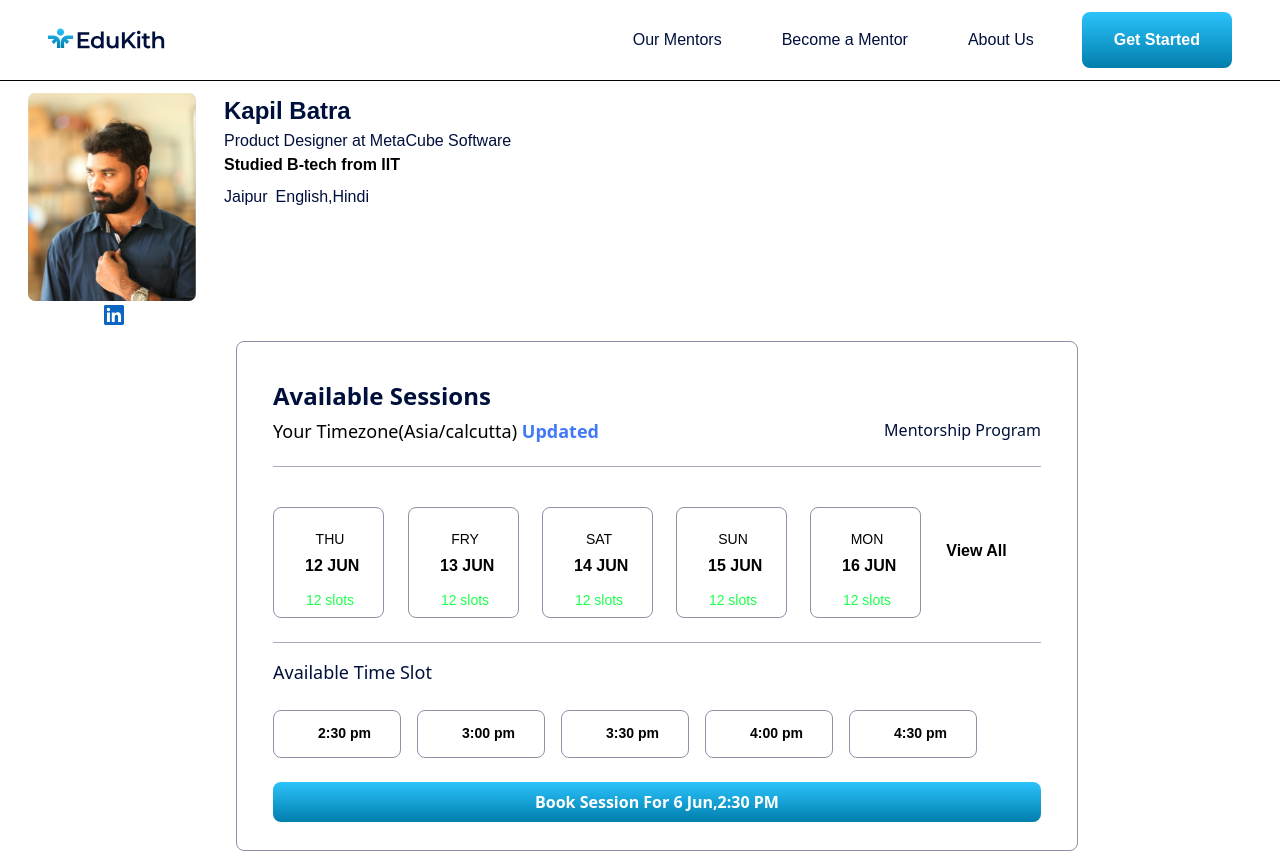
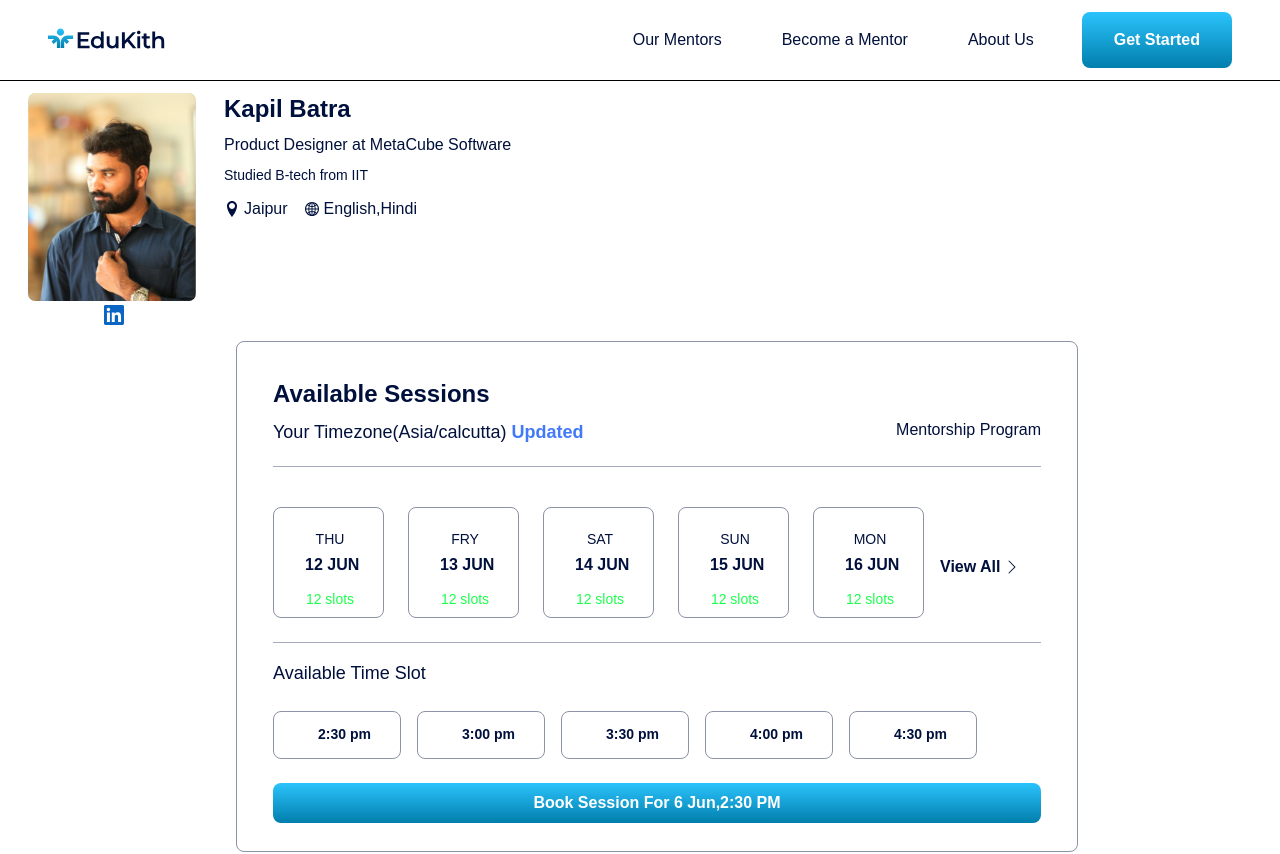
Before and after one commit to asif2508/silver-goggles, a React (Create React App) app: page /section in a window 1280 px wide. Shown: the top 854 px of the page. Built offline with nearby package versions, Linux system fonts and the light colour scheme.

Commit message:
Fixed section

```diff
--- a/package.json
+++ b/package.json
@@ -32,6 +32,7 @@
     "redux": "^4.1.2",
     "redux-devtools-extension": "^2.13.9",
     "redux-thunk": "^2.4.1",
+    "tailwind-scrollbar-hide": "^1.1.7",
     "tailwindcss": "npm:@tailwindcss/postcss7-compat@^2.2.17",
     "web-vitals": "^2.1.4"
   },
--- a/src/components/VaibhavSection/Section.js
+++ b/src/components/VaibhavSection/Section.js
@@ -5,7 +5,9 @@ import link_icon from "../../images/linkedin_icon.svg";
 import Colors from "../../utils/Colors";
 import LoginString from "../../utils/Strings/LoginString";
 import MyModel from "./MyModel";
-
+import { ImLocation } from "react-icons/im";
+import { AiOutlineGlobal } from "react-icons/ai";
+import { BsChevronRight } from "react-icons/bs";
 
 const Section = () => {
   const [showMyModel, setMyModel] = useState(false);
@@ -22,13 +24,27 @@ const Section = () => {
             <img className="ml-9 mt-1 w-5 h-5 lg:ml-24" src={link_icon} />
           </aside>
           <div className="font-primayfont ml-4 mt-3 font-bold lg:h-6">
-            <h3 style={{fontSize:24,fontWeight:700,color: Colors.dark_blue}} >{LoginString.name}</h3>
-            <h5 className="w-64" style={{fontSize:16,fontWeight:400,color: Colors.dark_blue,width:336}}>{LoginString.jobrole}</h5>
-            <h6 className="w-48 ">{LoginString.study}</h6>
-            <div className="inline-flex mt-2">
-              <p style={{fontSize:16,fontWeight:400,color: Colors.dark_blue}}>{LoginString.location}</p>
-              <p className="ml-2" style={{fontSize:16,fontWeight:400,color: Colors.dark_blue}}>{LoginString.language}</p>
-
+            <h3 className="text-2xl font-bold text-dark-blue font-primayfont">
+              {LoginString.name}
+            </h3>
+            <h5 className="text-base font-normal text-dark-blue font-primayfont mt-2">
+              {LoginString.jobrole}
+            </h5>
+            <h6 className="mt-2 font-primayfont text-sm font-normal text-dark-blue">
+              {LoginString.study}
+            </h6>
+            <div className="inline-flex mt-3 items-center">
+              <ImLocation className="h-4 w-4 mr-1" color={Colors.dark_blue} />
+              <p className="text-base font-primayfont font-normal text-dark-blue">
+                {LoginString.location}
+              </p>
+              <AiOutlineGlobal
+                className="h-4 w-4 ml-4 mr-1"
+                color={Colors.dark_blue}
+              />
+              <p className="text-base font-primayfont font-normal text-dark-blue">
+                {LoginString.language}
+              </p>
             </div>
           </div>
         </div>
@@ -38,29 +54,62 @@ const Section = () => {
         <div className="pl-3 pr-3 mt-4">
           <div
             className="w-full  rounded-lg  pr-9 pl-9 lg:w-7/12  lg:h-full lg:ml-56 lg:mt-2"
-            style={{ borderWidth: 1, borderColor: Colors.textInputBorder,width:842 }}
+            style={{
+              borderWidth: 1,
+              borderColor: Colors.textInputBorder,
+              width: 842,
+            }}
           >
-            <h1 className=" font-bold mt-9" style={{fontSize:24,width:234,color: Colors.dark_blue}}>{LoginString.session}</h1>
-            <h2 className="mt-1 lg:float-right"style={{fontSize:16,fontWeight:500,color: Colors.dark_blue}} >{LoginString.mentorship}</h2>
-            <h2 className="mt-1 mb-5  h-7" style={{fontSize:18,fontWeight:400}}>
-             {LoginString.timezone}{" "}
-              <span style={{ color: Colors.buttonBlue,fontSize:18,fontWeight:600 }}>{LoginString.update}</span>
+            <h1
+              className="text-2xl font-primayfont text-dark-blue font-bold mt-9"
+              style={{ width: 234, color: Colors.dark_blue }}
+            >
+              {LoginString.session}
+            </h1>
+            <h2 className="mt-2 lg:float-right text-base font-primayfont font-medium text-dark-blue">
+              {LoginString.mentorship}
             </h2>
-            <hr style={{color:Colors.lightgrey}} />
-            <div className="flex flex-row  overflow-x-scroll  whitespace-nowrap font-primayfont  mt-6">
+            <h2 className="mt-2 mb-5  h-7 text-lg font-primayfont font-normal text-dark-blue">
+              {LoginString.timezone}{" "}
+              <span
+                style={{
+                  color: Colors.buttonBlue,
+                  fontSize: 18,
+                  fontWeight: 600,
+                }}
+              >
+                {LoginString.update}
+              </span>
+            </h2>
+            <hr style={{ color: Colors.lightgrey }} />
+            <div className="flex flex-row  overflow-x-scroll  whitespace-nowrap font-primayfont  mt-6 scrollbar-hide">
               <div className="slider flex flex-row mb-6">
                 <div
                   className="w-20 h-20  mt-4 text-center pt-2 rounded-lg"
                   style={{
                     borderWidth: 1,
                     borderColor: Colors.textInputBorder,
-                    width:111,height:111
+                    width: 111,
+                    height: 111,
                   }}
                 >
-                    <div style={{height:84,width:50,marginLeft:31,marginTop:13}}>
-                  <p className=" font-normal mt-3" style={{fontSize:14}}>{LoginString.thu_day}</p>
-                  <h3 className="font-bold mt-1" style={{fontSize:16}}>{LoginString.date1}</h3>
-                  <h4 className="font-normal mt-3 mb-3"style={{fontSize:14,color:Colors.green}}>{LoginString.slot}</h4>
+                  <div
+                    style={{
+                      height: 84,
+                      width: 50,
+                      marginLeft: 31,
+                      marginTop: 13,
+                    }}
+                  >
+                    <p className=" font-normal mt-3 text-sm font-primayfont text-dark-blue">
+                      {LoginString.thu_day}
+                    </p>
+                    <h3 className="font-bold mt-1 text-base font-primayfont text-dark-blue">
+                      {LoginString.date1}
+                    </h3>
+                    <h4 className="text-sm font-primayfont font-normal mt-3 mb-3 text-green">
+                      {LoginString.slot}
+                    </h4>
                   </div>
                 </div>
                 <div
@@ -68,65 +117,129 @@ const Section = () => {
                   style={{
                     borderWidth: 1,
                     borderColor: Colors.textInputBorder,
-                    width:111,height:111
+                    width: 111,
+                    height: 111,
                   }}
                 >
-                  <div style={{height:84,width:50,marginLeft:31,marginTop:13}}>
-                  <p className=" font-normal mt-3" style={{fontSize:14}}>{LoginString.fry_day}</p>
-                  <h3 className="font-bold mt-1" style={{fontSize:16}}>{LoginString.date2}</h3>
-                  <h4 className="font-normal mt-3 mb-3"style={{fontSize:14,color:Colors.green}}>{LoginString.slot}</h4>
+                  <div
+                    style={{
+                      height: 84,
+                      width: 50,
+                      marginLeft: 31,
+                      marginTop: 13,
+                    }}
+                  >
+                    <p className="font-normal mt-3 text-sm font-primayfont text-dark-blue  ">
+                      {LoginString.fry_day}
+                    </p>
+                    <h3 className="font-bold mt-1 text-base font-primayfont text-dark-blue">
+                      {LoginString.date2}
+                    </h3>
+                    <h4 className="font-normal mt-3 mb-3 text-sm font-primayfont text-green">
+                      {LoginString.slot}
+                    </h4>
                   </div>
                 </div>
                 <div
-                  className="w-20 h-20  mt-4 text-center pt-2 rounded-lg"
+                  className="w-20 h-20 ml-6 mt-4 text-center pt-2 rounded-lg"
                   style={{
                     borderWidth: 1,
                     borderColor: Colors.textInputBorder,
-                    width:111,height:111,marginLeft:23
+                    width: 111,
+                    height: 111,
                   }}
                 >
-                  <div style={{height:84,width:50,marginLeft:31,marginTop:13}}>
-                  <p className=" font-normal mt-3" style={{fontSize:14}}>{LoginString.sat_day}</p>
-                  <h3 className="font-bold mt-1" style={{fontSize:16}}>{LoginString.date3}</h3>
-                  <h4 className="font-normal mt-3 mb-3"style={{fontSize:14,color:Colors.green}}>{LoginString.slot}</h4>
+                  <div
+                    style={{
+                      height: 84,
+                      width: 50,
+                      marginLeft: 31,
+                      marginTop: 13,
+                    }}
+                  >
+                    <p className="font-normal mt-3 text-sm font-primayfont text-dark-blue  ">
+                      {LoginString.sat_day}
+                    </p>
+                    <h3 className="font-bold mt-1 text-base font-primayfont text-dark-blue">
+                      {LoginString.date3}
+                    </h3>
+                    <h4 className="font-normal mt-3 mb-3 text-sm font-primayfont text-green">
+                      {LoginString.slot}
+                    </h4>
                   </div>
                 </div>
                 <div
-                  className="w-20 h-20  mt-4 text-center pt-2 rounded-lg"
+                  className="w-20 h-20 ml-6 mt-4 text-center pt-2 rounded-lg"
                   style={{
                     borderWidth: 1,
                     borderColor: Colors.textInputBorder,
-                    width:111,height:111,marginLeft:23
+                    width: 111,
+                    height: 111,
                   }}
                 >
-                  <div style={{height:84,width:50,marginLeft:31,marginTop:13}}>
-                  <p className=" font-normal mt-3" style={{fontSize:14}}>{LoginString.sun_day}</p>
-                  <h3 className="font-bold mt-1" style={{fontSize:16}}>{LoginString.date4}</h3>
-                  <h4 className="font-normal mt-3 mb-3"style={{fontSize:14,color:Colors.green}}>{LoginString.slot}</h4>
+                  <div
+                    style={{
+                      height: 84,
+                      width: 50,
+                      marginLeft: 31,
+                      marginTop: 13,
+                    }}
+                  >
+                    <p className="font-normal mt-3 text-sm font-primayfont text-dark-blue  ">
+                      {LoginString.sun_day}
+                    </p>
+                    <h3 className="font-bold mt-1 text-base font-primayfont text-dark-blue">
+                      {LoginString.date4}
+                    </h3>
+                    <h4 className="font-normal mt-3 mb-3 text-sm font-primayfont text-green">
+                      {LoginString.slot}
+                    </h4>
                   </div>
                 </div>
                 <div
-                  className="w-20 h-20  mt-4 text-center pt-2 rounded-lg"
+                  className="w-20 h-20 ml-6 mt-4 text-center pt-2 rounded-lg"
                   style={{
                     borderWidth: 1,
                     borderColor: Colors.textInputBorder,
-                    width:111,height:111,marginLeft:23
+                    width: 111,
+                    height: 111,
                   }}
                 >
-                 <div style={{height:84,width:50,marginLeft:31,marginTop:13}}>
-                  <p className=" font-normal mt-3" style={{fontSize:14}}>{LoginString.mon_day}</p>
-                  <h3 className="font-bold mt-1" style={{fontSize:16}}>{LoginString.date5}</h3>
-                  <h4 className="font-normal mt-3 mb-3"style={{fontSize:14, color:Colors.green }}>{LoginString.slot}</h4>
+                  <div
+                    style={{
+                      height: 84,
+                      width: 50,
+                      marginLeft: 31,
+                      marginTop: 13,
+                    }}
+                  >
+                    <p className="font-normal mt-3 text-sm font-primayfont text-dark-blue  ">
+                      {LoginString.mon_day}
+                    </p>
+                    <h3 className="font-bold mt-1 text-base font-primayfont text-dark-blue">
+                      {LoginString.date5}
+                    </h3>
+                    <h4 className="font-normal mt-3 mb-3 text-sm font-primayfont text-green">
+                      {LoginString.slot}
+                    </h4>
                   </div>
                 </div>
-                <div className="w-20 h-20  mt-4 text-center pt-2 rounded-lg" style={{ width:111,height:111}}>
-                  <h2 className="text-center font-bold mt-6">{LoginString.view} </h2>
+                <div
+                  className="mt-4 text-center pt-2 rounded-lg flex items-center ml-4"
+                  style={{ width: 111 }}
+                >
+                  <h2 className="text-center font-bold font-primayfont text-base text-dark-blue">
+                    {LoginString.view}{" "}
+                  </h2>
+                  <BsChevronRight className="ml-1" color={Colors.dark_blue} />
                 </div>
               </div>
             </div>
-            <hr style={{color:Colors.lightgrey}} />
-            <h1 className=" mt-4" style={{fontSize:18,fontWeight:400,color:Colors.dark_blue}}>{LoginString.timeslot}</h1>
-            <div className="flex flex-row  overflow-x-scroll  whitespace-nowrap font-primayfont text-base mt-6">
+            <hr style={{ color: Colors.lightgrey }} />
+            <h1 className=" mt-4 text-lg font-normal text-dark-blue font-primayfont">
+              {LoginString.timeslot}
+            </h1>
+            <div className="flex flex-row  overflow-x-scroll  whitespace-nowrap font-primayfont text-base mt-6 scrollbar-hide" >
               <div className="second_slider flex flex-row">
                 <div
                   className="w-32 h-12 rounded-lg"
@@ -135,7 +248,9 @@ const Section = () => {
                     borderColor: Colors.textInputBorder,
                   }}
                 >
-                  <h1 className="font-bold text-sm ml-11 mt-3">2:30 pm</h1>
+                  <h1 className="font-bold text-sm ml-11 mt-3 font-primayfont text-dark-blue">
+                    2:30 pm
+                  </h1>
                 </div>
                 <div
                   className="w-32 h-12 rounded-lg ml-4"
@@ -144,7 +259,9 @@ const Section = () => {
                     borderColor: Colors.textInputBorder,
                   }}
                 >
-                  <h1 className="font-bold text-sm ml-11 mt-3">3:00 pm</h1>
+                  <h1 className="font-bold text-sm ml-11 mt-3 font-primayfont text-dark-blue">
+                    3:00 pm
+                  </h1>
                 </div>
                 <div
                   className="w-32 h-12 rounded-lg ml-4"
@@ -153,7 +270,9 @@ const Section = () => {
                     borderColor: Colors.textInputBorder,
                   }}
                 >
-                  <h1 className="font-bold text-sm ml-11 mt-3">3:30 pm</h1>
+                  <h1 className="font-bold text-sm ml-11 mt-3 font-primayfont text-dark-blue">
+                    3:30 pm
+                  </h1>
                 </div>
                 <div
                   className="w-32 h-12 rounded-lg ml-4"
@@ -162,7 +281,9 @@ const Section = () => {
                     borderColor: Colors.textInputBorder,
                   }}
                 >
-                  <h1 className="font-bold text-sm ml-11 mt-3">4:00 pm</h1>
+                  <h1 className="font-bold text-sm ml-11 mt-3 font-primayfont text-dark-blue">
+                    4:00 pm
+                  </h1>
                 </div>
                 <div
                   className="w-32 h-12 rounded-lg ml-4"
@@ -171,7 +292,9 @@ const Section = () => {
                     borderColor: Colors.textInputBorder,
                   }}
                 >
-                  <h1 className="font-bold text-sm ml-11 mt-3">4:30 pm</h1>
+                  <h1 className="font-bold text-sm ml-11 mt-3 font-primayfont text-dark-blue">
+                    4:30 pm
+                  </h1>
                 </div>
               </div>
             </div>
@@ -182,7 +305,7 @@ const Section = () => {
               }}
               onClick={() => setMyModel(true)}
             >
-              <p>{LoginString.book_session}</p>
+              <p className="text-white font-bold font-primayfont text-base">{LoginString.book_session}</p>
             </div>
           </div>
         </div>
--- a/tailwind.config.js
+++ b/tailwind.config.js
@@ -11,6 +11,8 @@ module.exports = {
       yellow: "#F2994A",
       grey: "#798196",
       chipGrey: "#EFEFEF",
+      green: "#1DFF4E",
+
       textBlack: "#00103ccc",
     },
     minHeight: {
@@ -44,5 +46,7 @@ module.exports = {
   variants: {
     extend: {},
   },
-  plugins: [],
+  plugins: [
+    require("tailwind-scrollbar-hide"), // add this to your plugins
+  ],
 };
```
Also changed, not shown: src/utils/Strings/LoginString.js (+55 -106 lines), 1 other file (tests, documents, lock files or other folders).
